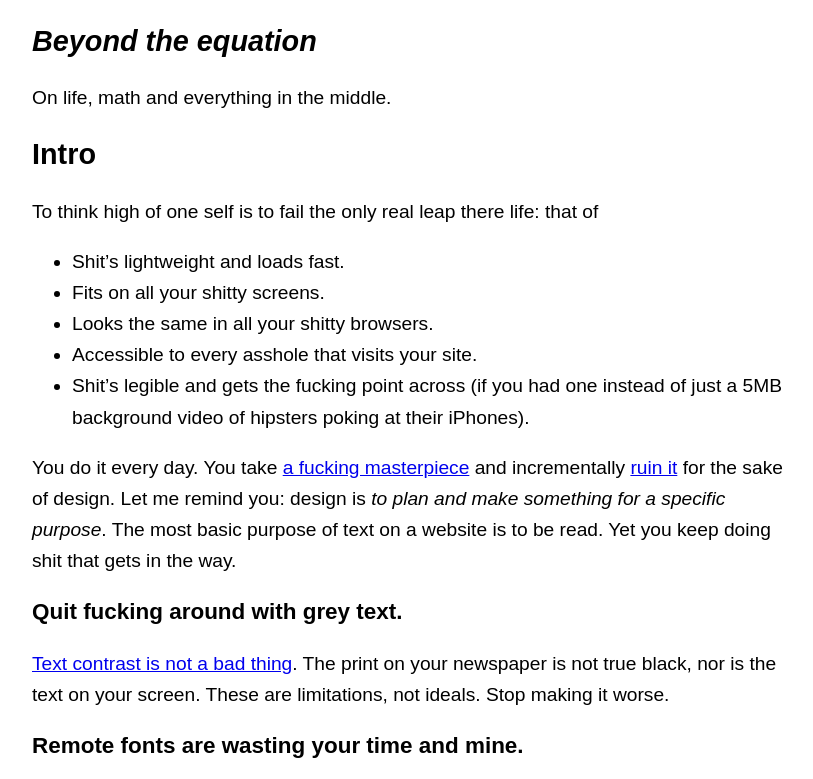
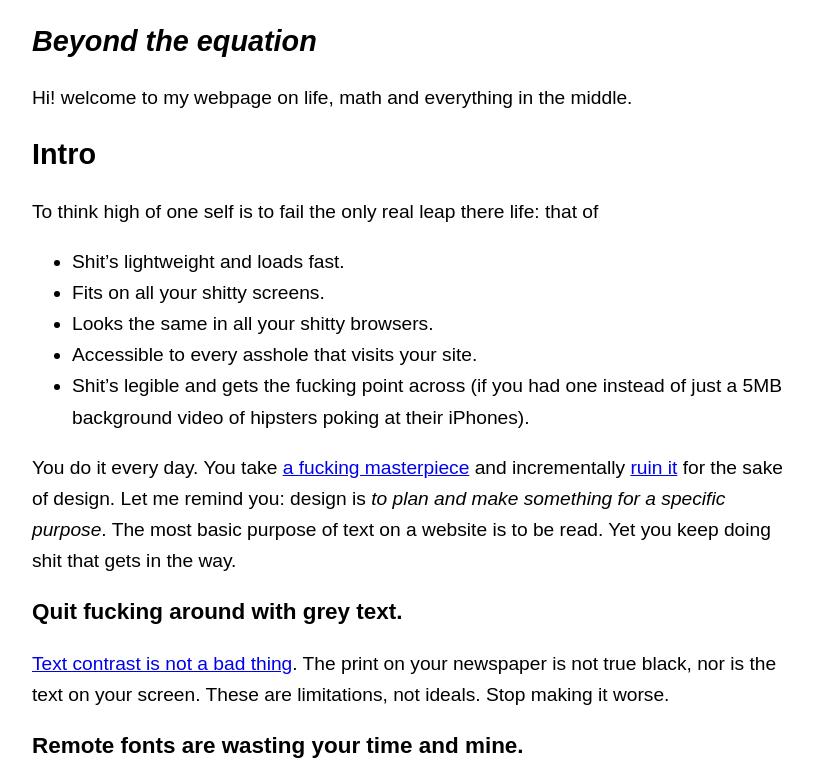
Before and after one commit to bay-nex/byndeq, a plain HTML site: page index.html in a window 1280 px wide. Shown: the top 779 px of the page, without its empty margins (224-1037 px from the left). Drawn offline with Linux system fonts and the light colour scheme.

Commit message:
Update index.html

```diff
--- a/index.html
+++ b/index.html
@@ -29,7 +29,7 @@
 <article>
 	<header>
 		<h1><em>Beyond the equation</em></h1>
-		<aside>On life, math and everything in the middle.</aside>
+		<aside>Hi! welcome to my webpage on life, math and everything in the middle.</aside>
 	</header>
 	<h2>Intro</h2>
 	<p>To think high of one self is to fail the only real leap there  life: that of
```
